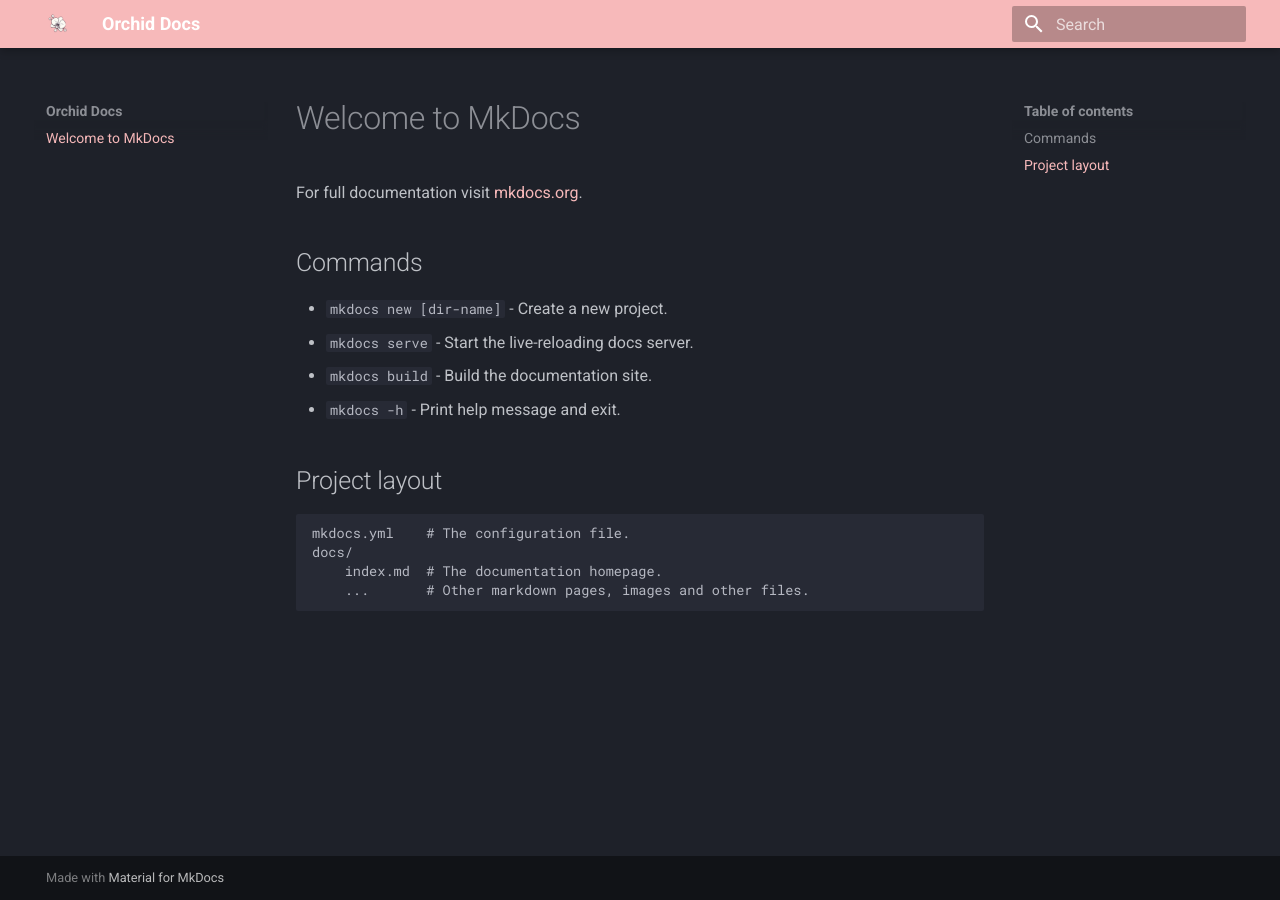
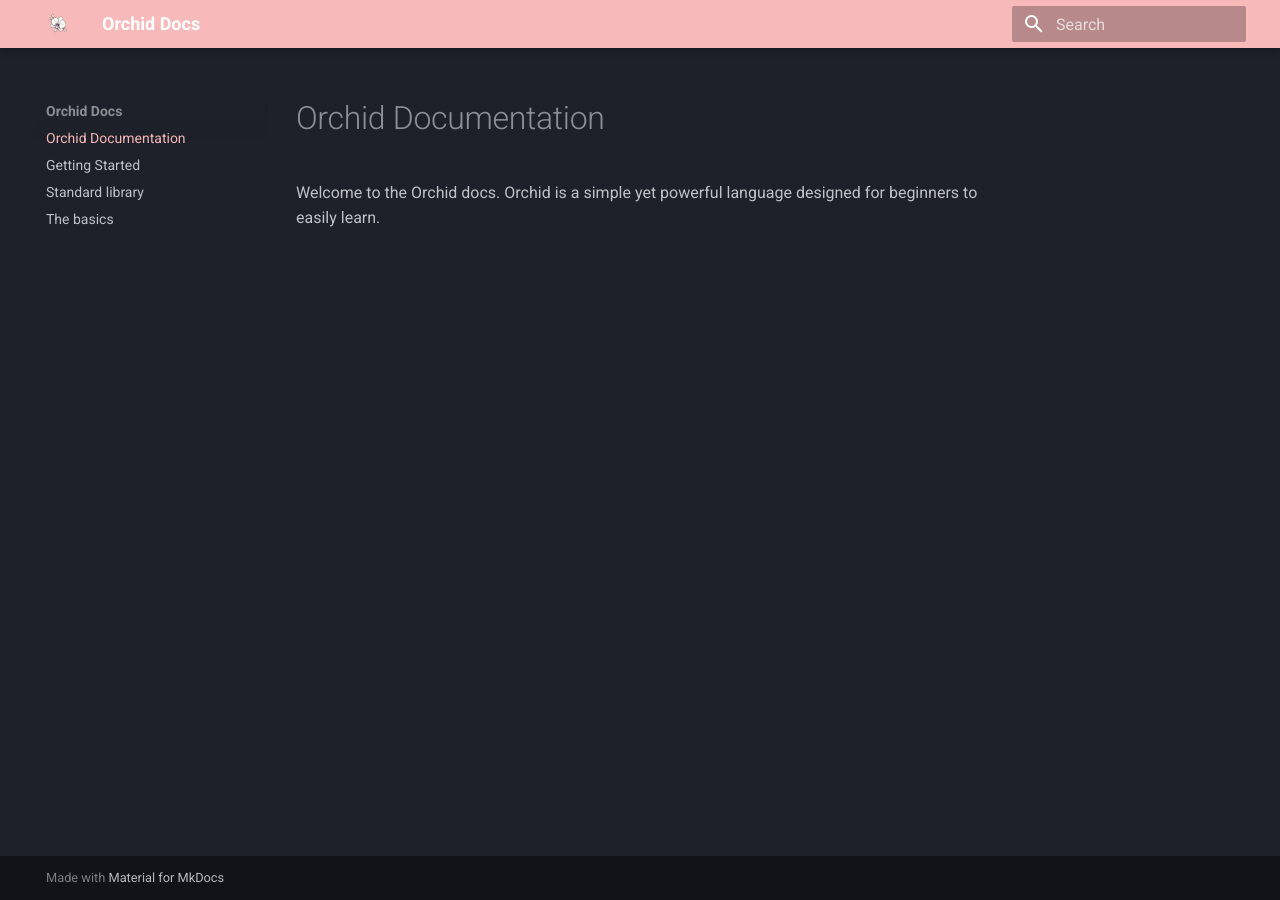
Before and after one commit to orchid-lang/docs, an MkDocs documentation site: the page built from docs/index.md, in a window 1280 px wide. Built offline with MkDocs 1.6.1 and Material for MkDocs 9.7.7, drawn with Linux system fonts in a browser that asks for light colours.

Commit message:
Wrote some docs

```diff
--- a/docs/index.md
+++ b/docs/index.md
@@ -1,17 +1,3 @@
-# Welcome to MkDocs
+# Orchid Documentation
 
-For full documentation visit [mkdocs.org](https://www.mkdocs.org).
-
-## Commands
-
-* `mkdocs new [dir-name]` - Create a new project.
-* `mkdocs serve` - Start the live-reloading docs server.
-* `mkdocs build` - Build the documentation site.
-* `mkdocs -h` - Print help message and exit.
-
-## Project layout
-
-    mkdocs.yml    # The configuration file.
-    docs/
-        index.md  # The documentation homepage.
-        ...       # Other markdown pages, images and other files.
+Welcome to the Orchid docs. Orchid is a simple yet powerful language designed for beginners to easily learn.
```
Also changed, not shown: docs/getting_started.md (added, +5 -0 lines), docs/standard_library.md (added, +42 -0 lines), docs/the_basics.md (added, +68 -0 lines).
